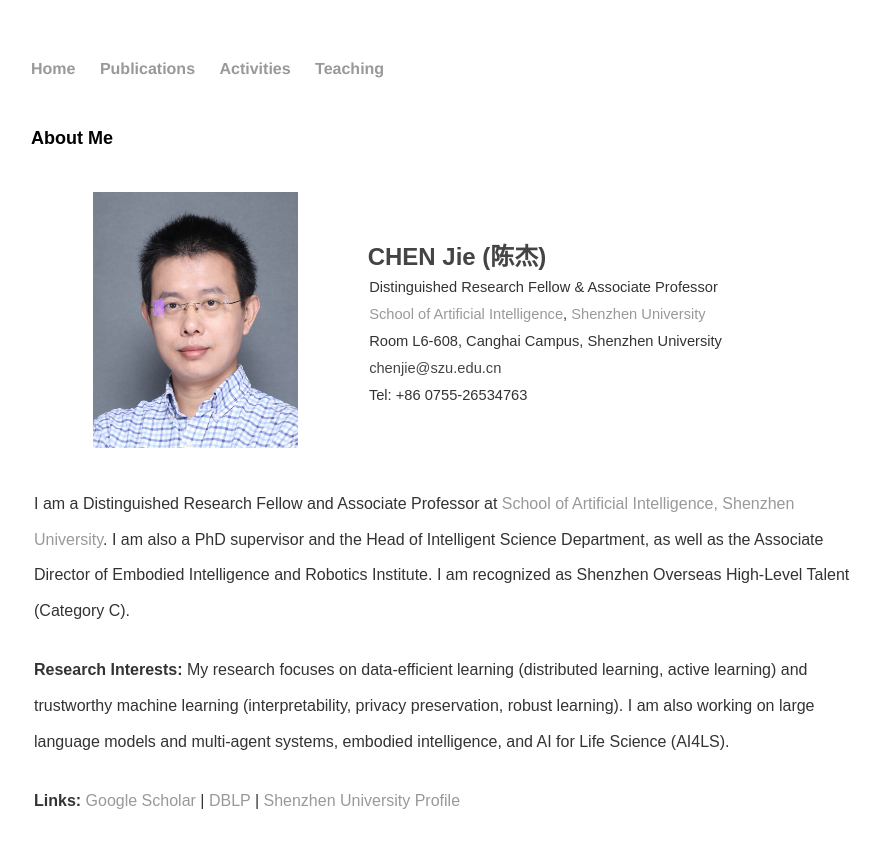
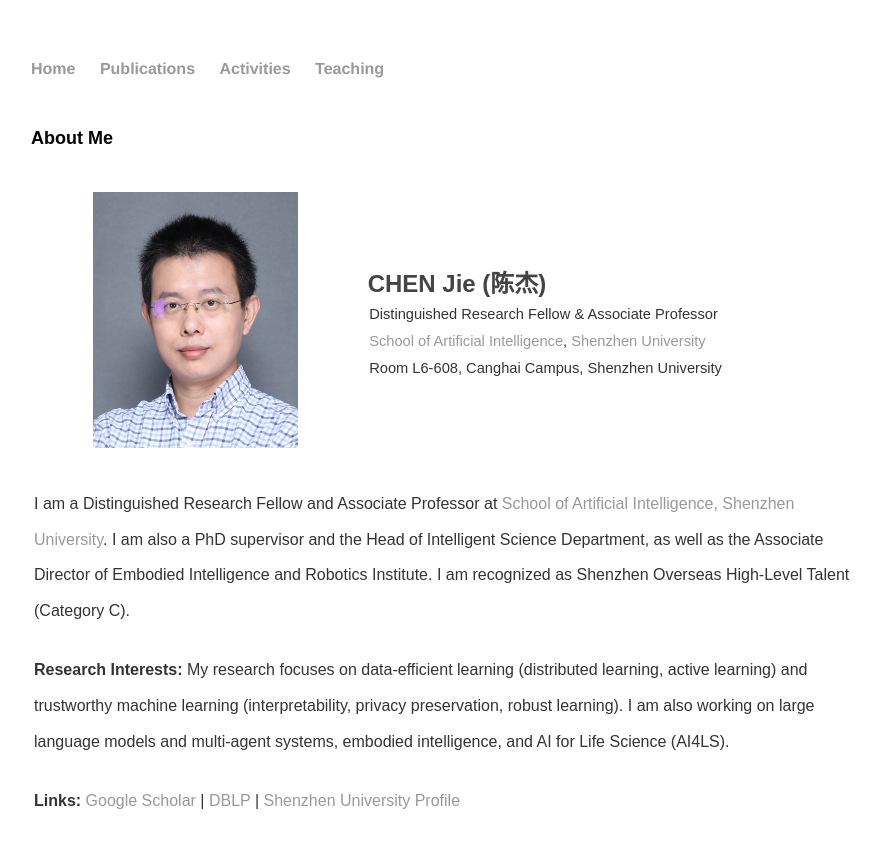
Before and after one commit to arikcj/arikcj.github.io, a Jekyll site: the page built from index.html, in a window 1280 px wide and 900 px high. Shown: the top 848 px of the window, without its empty margins (161-1042 px from the left). Built offline with Jekyll 4.4.1, drawn with Linux system fonts in a browser that asks for light colours.

Commit message:
Remove contact email and phone from site

```diff
--- a/_layouts/default.html
+++ b/_layouts/default.html
@@ -38,9 +38,6 @@
     <div class="footer">
         <div class="contact">
 
-            <a target="_blank" rel="noopener" href="mailto:arik.cj@gmail.com">
-                <img src="../static/gmail.svg">
-            </a>
             <a target="_blank" rel="noopener" href="https://github.com/arikcj">
                 <img src="https://cdn.jsdelivr.net/gh/duogongneng/MyBlogImg/imggithub.png">
             </a>
--- a/index.html
+++ b/index.html
@@ -23,9 +23,7 @@ title: CHEN JIE'S WEBSITE
 					<p style="margin: 0;"><font face="Arial" style="font-size: 11pt;">&nbsp; Distinguished Research Fellow & Associate Professor</font></p>
 					<p style="margin: 0;"><font face="Arial" style="font-size: 11pt;">&nbsp; <a href="https://ai.szu.edu.cn/">School of Artificial Intelligence</a>, <a href="https://www.szu.edu.cn/">Shenzhen University</a></font></p>
 					<p style="margin: 0;"><font face="Arial" style="font-size: 11pt;">&nbsp; Room L6-608, Canghai Campus, Shenzhen University</font></p>
-					<p style="margin: 0;"><font face="Arial" style="font-size: 11pt;color: #444;">&nbsp; chenjie@szu.edu.cn</font></p>
-					<p style="margin: 0;"><font face="Arial" style="font-size: 11pt;">&nbsp; Tel: +86 0755-26534763</font></p>
-<!--					<p><font face="Arial"><font face="Arial" style="font-size: 11pt;">&nbsp;</font> <img border="0" src="img/email.jpg"></font></p>-->
+
 				</td>
 			</tr>
 		</tbody>
```
